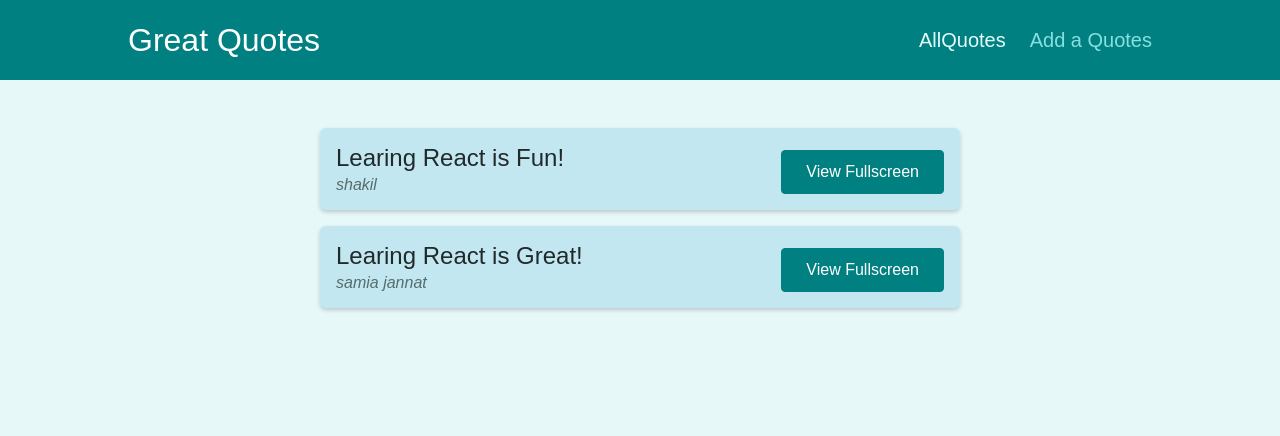
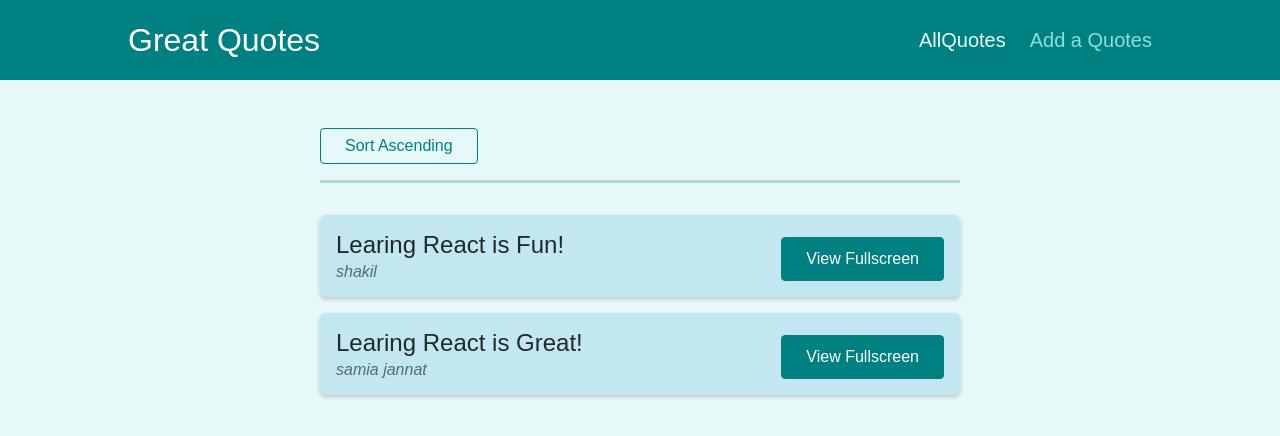
Before and after one commit to ShakiLhossain900/router-project-practice-max, a React (Create React App) app: page /quotes in a window 1280 px wide. Shown: the top 436 px of the page. Built offline with nearby package versions, Linux system fonts and the light colour scheme.

Commit message:
adding query perameters

```diff
--- a/src/components/quotes/QuoteList.js
+++ b/src/components/quotes/QuoteList.js
@@ -4,8 +4,16 @@ import QuoteItem from './QuoteItem';
 import classes from './QuoteList.module.css';
 
 const QuoteList = (props) => {
+
+  const changeSortinghandler =() =>{
+
+  }
+
   return (
     <Fragment>
+      <div className={classes.sorting}>
+        <button onClick={changeSortinghandler}>Sort Ascending</button>
+      </div>
       <ul className={classes.list}>
         {props.quotes.map((quote) => (
           <QuoteItem
```
